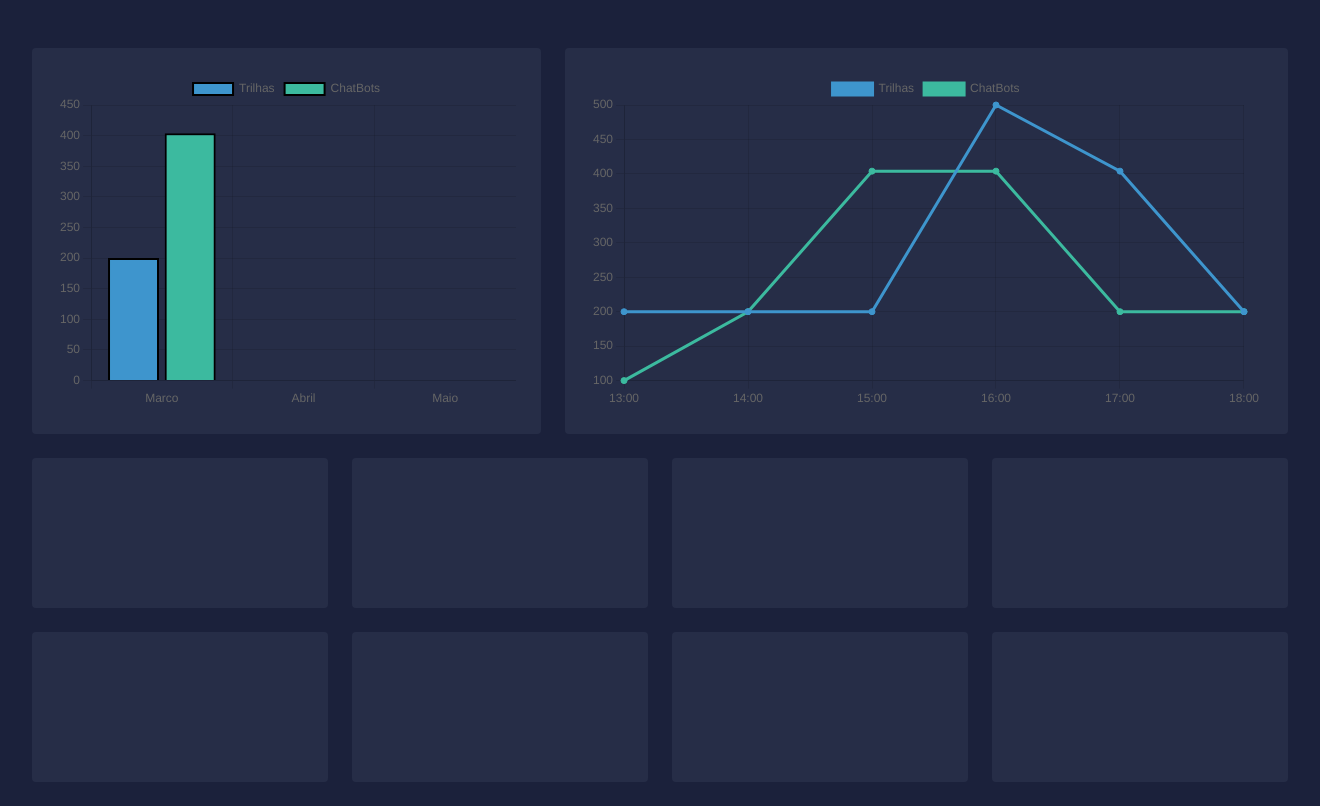
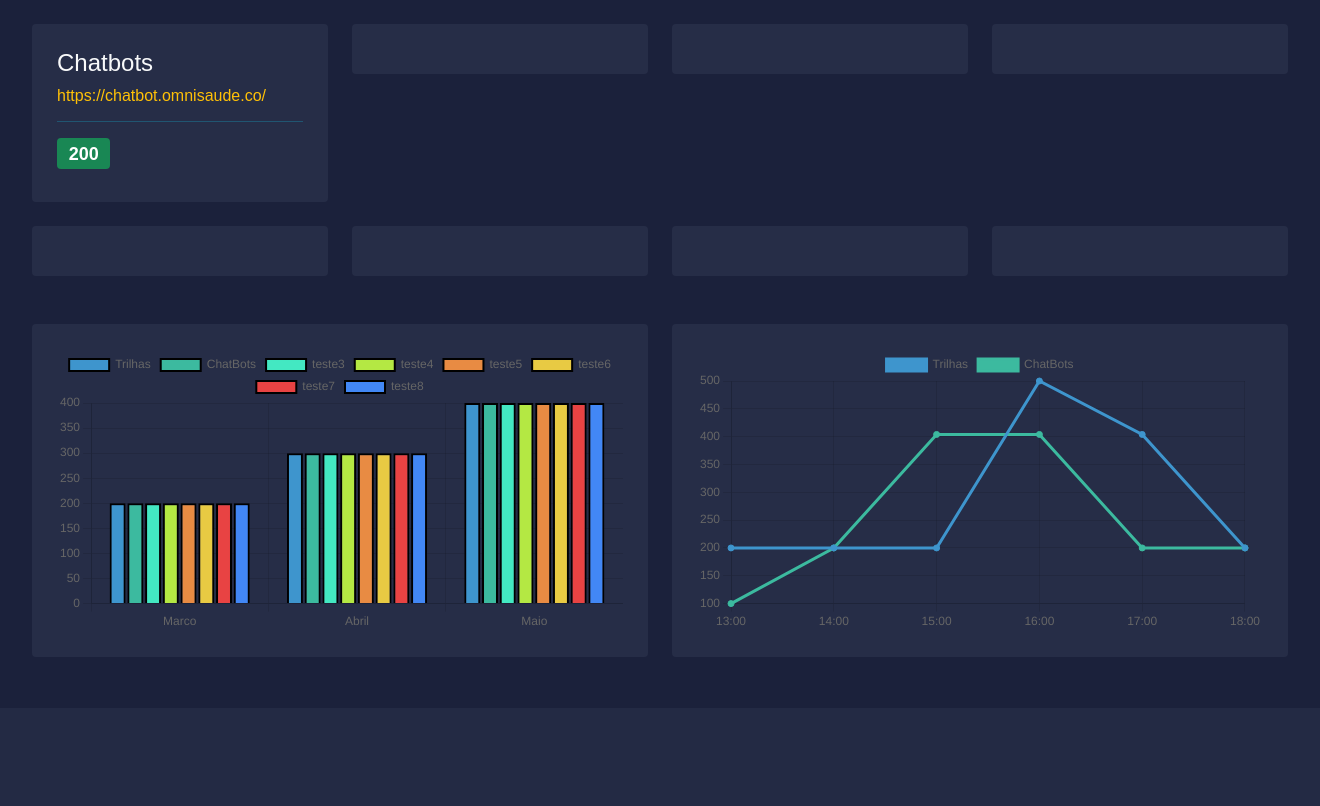
Before and after one commit to Augustomn91/health-check, a Django app: template health_check/templates/health_check/healthcheck.html in a window 1320 px wide. Shown: the part 92-898 px from the top of the page. After the commit the page ends 717 px from the top, so only its background shows below. Run offline with Django 4.2, Linux system fonts and the light colour scheme; the template is opened without the code that fills it: values that come from a table or form of the project are taken from there, others are empty; data comes from the database, SQL or seed files in the repository; both versions use the stored data as it was after the commit; some libraries are stand-ins or nearby versions.

Commit message:
refactor(template tags):
Adicionando template tags no modelos de status.

```diff
--- a/health_check/models/application.py
+++ b/health_check/models/application.py
@@ -15,6 +15,8 @@ class Application(models.Model):
         verbose_name_plural = 'Application'
 
 
-    def saveCodes(self):
-        url = requests.get(self.url)
-        Status.objects.create(application=self, code=url.status_code)
+    # @staticmethod
+    # def status_code(self):
+    #     url = requests.get(self.url)
+    #     codes = Status.objects.create(application=self, code=url.status_code)
+    #     return codes
--- a/health_check/models/status.py
+++ b/health_check/models/status.py
@@ -1,5 +1,3 @@
-import code
-
 from django.db import models
 
 
--- a/health_check/templates/health_check/healthcheck.html
+++ b/health_check/templates/health_check/healthcheck.html
@@ -1,3 +1,4 @@
+{% load tags_extra %}
 <html>
 <head>
     <title>Health Check</title>
@@ -63,65 +64,80 @@
 				<div class="main">
 
 
-					<div class="row mt-4">
+					<div class="row mb-4">
+						<div class="col-md-3">
+                            <div class="box mt-4">
+
+                                <h4 class="text-light">
+                                    {{omniproj_name.name}}
+                                </h4>
+
+                                <h6 class="text-warning">
+                                    {{omniproj_name}}
+                                </h6>
+
+                                <hr class="text-info">
+
+                                <h4 class="text-light">
+                                    <label class="badge bg-{{ omniproj_status.code|badge }}">{{omniproj_status.code}}</label>
+                                </h4>
+
+                            </div>
+						</div>
+                        <div class="col-md-3">
+                            <div class="box mt-4">
+
+                            </div>
+						</div>
+                        <div class="col-md-3">
+                            <div class="box mt-4">
+
+                            </div>
+                        </div>
+                        <div class="col-md-3">
+                            <div class="box mt-4">
+
+                            </div>
+                        </div>
+                        <div class="col-md-3">
+                            <div class="box mt-4">
+
+                            </div>
+                        </div>
+                        <div class="col-md-3">
+                            <div class="box mt-4">
+
+                            </div>
+                        </div>
+                        <div class="col-md-3">
+                            <div class="box mt-4">
+
+                            </div>
+                        </div>
+                        <div class="col-md-3">
+                            <div class="box mt-4">
+
+                            </div>
+                        </div>
+					</div>
+
+                    <div class="row mt-4">
 
                         <!--first box-->
-						<div class="col-md-5">
+						<div class="col-md-6">
                             <div class="box mt-4">
-                                <canvas id="myChart" height="220"></canvas>
+                                <canvas id="myChart"></canvas>
                             </div>
 						</div>
 
                         <!--second box-->
-						<div class="col-md-7">
+						<div class="col-md-6">
                             <div class="box mt-4">
                                 <canvas id="myChart2"></canvas>
                             </div>
 						</div>
 					</div>
 
-					<div class="row mb-4">
-						<div class="col-md-3">
-                            <div class="box mt-4">
-                                <canvas height="100"></canvas>
-                            </div>
-						</div>
-                        <div class="col-md-3">
-                            <div class="box mt-4">
-                                <canvas height="100"></canvas>
-                            </div>
-						</div>
-                        <div class="col-md-3">
-                            <div class="box mt-4">
-                                <canvas height="100"></canvas>
-                            </div>
-                        </div>
-                        <div class="col-md-3">
-                            <div class="box mt-4">
-                                <canvas height="100"></canvas>
-                            </div>
-                        </div>
-                        <div class="col-md-3">
-                            <div class="box mt-4">
-                                <canvas height="100"></canvas>
-                            </div>
-                        </div>
-                        <div class="col-md-3">
-                            <div class="box mt-4">
-                                <canvas height="100"></canvas>
-                            </div>
-                        </div>
-                        <div class="col-md-3">
-                            <div class="box mt-4">
-                                <canvas height="100"></canvas>
-                            </div>
-                        </div>
-                        <div class="col-md-3">
-                            <div class="box mt-4">
-                                <canvas height="100"></canvas>
-                            </div>
-                        </div>
-					</div>
 				</div>
 
 			</div>
@@ -185,17 +201,59 @@
         labels: mensal,
         datasets: [
         {
-          data: [200],
+          data: [200, 300, 400],
           label: 'Trilhas',
           borderColor: '#000000',
           backgroundColor: '#3e95cd',
           borderWidth:2,
         },
         {
-          data: [404],
+          data: [200, 300, 400],
           label: 'ChatBots',
           borderColor: '#000000',
           backgroundColor: '#3cba9f',
+          borderWidth:2,
+        },
+        {
+          data: [200, 300, 400],
+          label: 'teste3',
+          borderColor: '#000000',
+          backgroundColor: '#43e8c2',
+          borderWidth:2,
+        },
+        {
+          data: [200, 300, 400],
+          label: 'teste4',
+          borderColor: '#000000',
+          backgroundColor: '#b4e843',
+          borderWidth:2,
+        },
+        {
+          data: [200, 300, 400],
+          label: 'teste5',
+          borderColor: '#000000',
+          backgroundColor: '#e88b43',
+          borderWidth:2,
+        },
+        {
+          data: [200, 300, 400],
+          label: 'teste6',
+          borderColor: '#000000',
+          backgroundColor: '#e8ca43',
+          borderWidth:2,
+        },
+        {
+          data: [200, 300, 400],
+          label: 'teste7',
+          borderColor: '#000000',
+          backgroundColor: '#e84343',
+          borderWidth:2,
+        },
+        {
+          data: [200, 300, 400],
+          label: 'teste8',
+          borderColor: '#000000',
+          backgroundColor: '#4287f5',
           borderWidth:2,
         },
         ]
@@ -224,6 +282,7 @@
         configLine
       );
 
+
     </script>
 
 
--- a/health_check/tags/healthckech.py
+++ b/health_check/templatetags/tags_extra.py
@@ -3,7 +3,7 @@ from django import template
 register = template.Library()
 
 
-@register.filter
+@register.filter(name='badge')
 def status_bagde(value):
     if value in range(100, 399):
         return "success"
```
Also changed, not shown: health_check/views.py (+7 -5 lines), db.sqlite3, health_check/templatetags/__init__.py (added).
